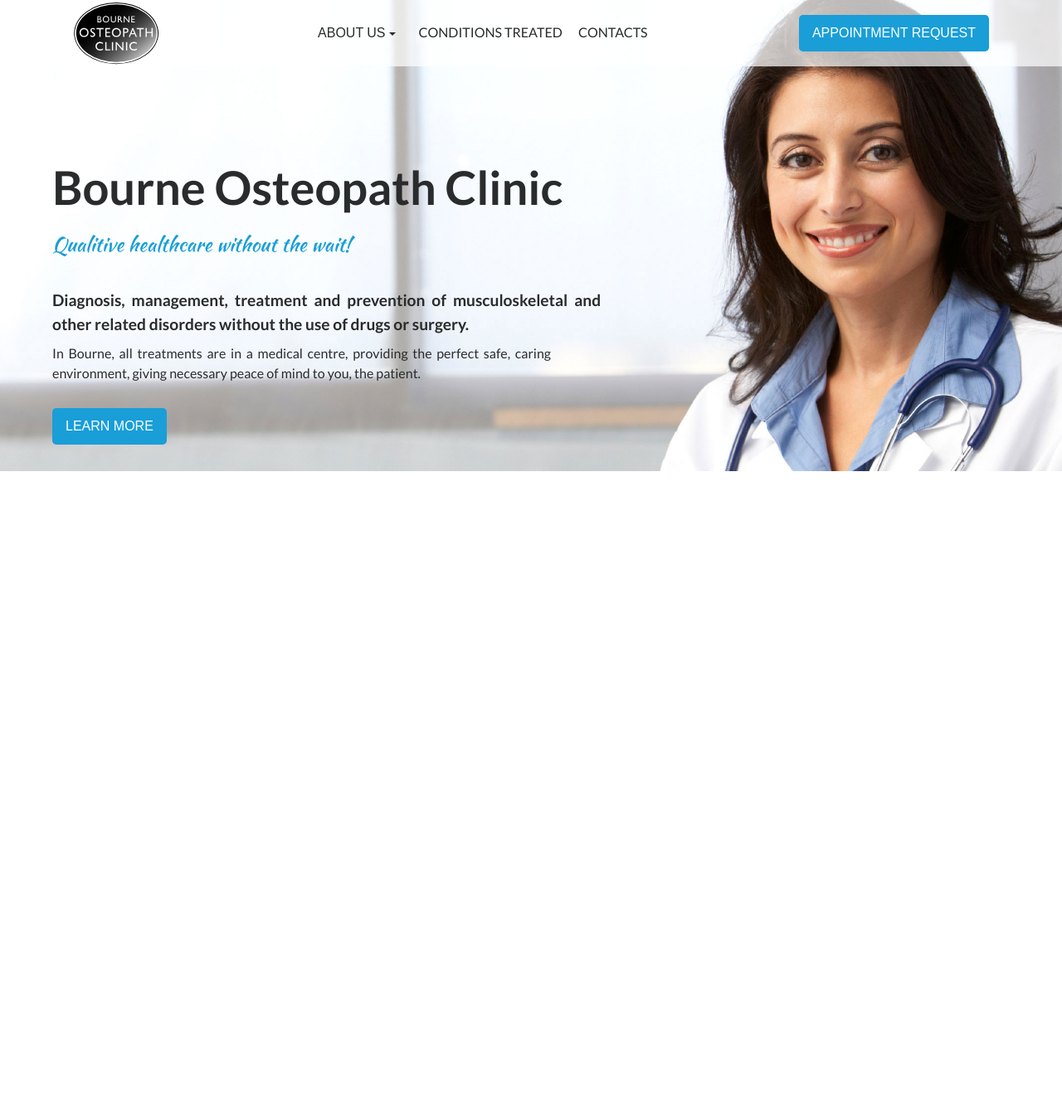
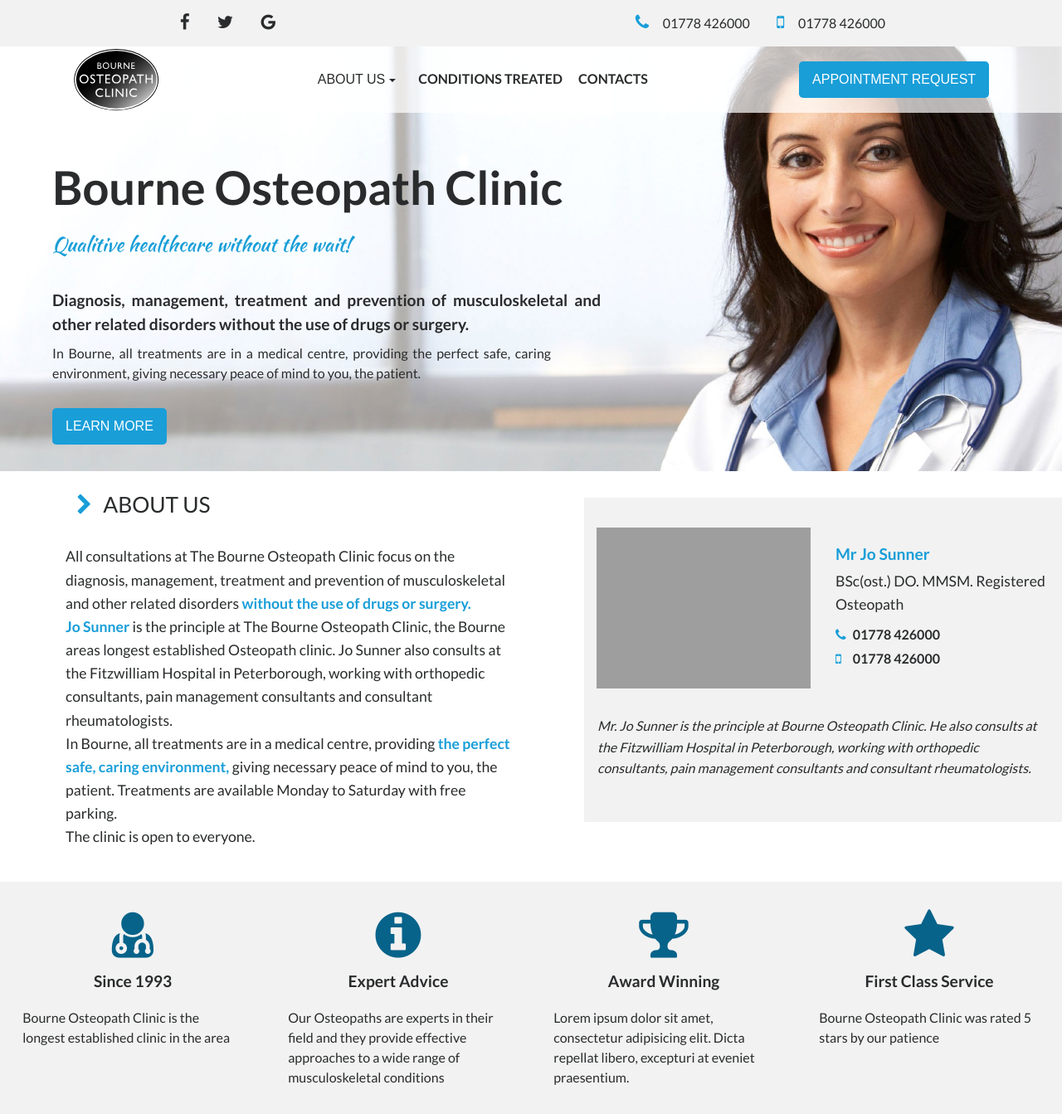
Before and after one commit to olga-chevdarova/clinic, a PHP site: page / in a window 1280 px wide. Shown: the whole page at 83% size. Before the commit the page ends 568 px from the top, so only its background shows below. Run offline with PHP 8.4, Linux system fonts and the light colour scheme; some libraries are stand-ins or nearby versions; grey boxes are pictures that could not be loaded.

Commit message:
about us

```diff
--- a/css/header.scss
+++ b/css/header.scss
@@ -1,6 +1,6 @@
 // Mobile
 
-.quick-access-bar-TAB {
+.quick-access-TAB {
 display: none;
 }
 
@@ -13,6 +13,7 @@
 z-index: 200;
 -ms-flex-pack: justify;
 justify-content: space-between;
+
 }
 
 .logo-box__navbar-top {
@@ -136,6 +137,35 @@
 
 @media (min-width: 700px) {
 
+.quick-access-TAB {
+	display:flex;
+	position:fixed;
+	z-index:15000;
+	height:3.5em;
+	background-color: $grey;
+	width:100%;
+	-ms-flex-pack: justify;
+justify-content: space-between;
+}
+.social-icons-block__quick-access-TAB,.phone-numbers-block__quick-access-TAB {
+	padding:0 1em;
+}
+.social-icon__social-icons-block__quick-access-TAB, .phone-icon__phone-numbers-block__quick-access-TAB {
+	padding:0em 0.8em;
+	font-size:1.3em;
+}
+
+.phone-numbers-block__quick-access-TAB {
+	a {
+		padding-right:0.8em;
+	}
+}
+
+.phone-icon__phone-numbers-block__quick-access-TAB {
+color:$blue;
+}
+
+
 .phone-numbers__navbar-top-MOB {
 	display: none;
 }
@@ -152,6 +182,7 @@
 	text-transform: uppercase;
 	display: inline-block;
 	padding: 0.6em;
+	font-weight:600;
 
 }
 
@@ -194,12 +225,17 @@
 .menu__navbar-top-PC {
 	display: none;
 }
+	.navbar-top {
+		margin-top:3.5em;
+	}
 
 }
 
 //Laptop
 
 @media (min-width: 800px) {
+
+
 #appointment-button {
 	display:none;
 }
@@ -219,7 +255,10 @@
 
 //PC
 @media (min-width: 1300px) {
+.navbar-top {
+	height: 6em;
 
+}
 .menu__navbar-top-TAB {
 	display: none;
 }
@@ -228,8 +267,5 @@
 	display: block;
 }
 
-.navbar-top {
-	height: 6em;
 
 }
-}
--- a/css/main-page.scss
+++ b/css/main-page.scss
@@ -113,6 +113,9 @@
     text-align: justify;
     font-weight:600;
 }
+ .text__welcome-block__main-page {
+    padding-top:11.5em;
+   }
 }
 
 //Laptop
@@ -166,3 +169,4 @@
     max-width:45%;
 }
 }
+@import 'about-us.scss';
--- a/css/styles.css
+++ b/css/styles.css
@@ -14,6 +14,19 @@
   margin: 0; }
 
 h2 {
+  font-size: 1.5em;
+  line-height: 1.5em;
+  text-transform: uppercase;
+  padding: 0.8em 0; }
+
+h2:before {
+  content: '\f054';
+  font-family: FontAwesome;
+  display: inline-block;
+  color: #199ed8;
+  padding: 0 0.5em; }
+
+h3 {
   font-size: 1.2em;
   line-height: 1.5em; }
 
@@ -214,7 +227,7 @@
   to {
     opacity: 1; } }
 
-.quick-access-bar-TAB {
+.quick-access-TAB {
   display: none; }
 
 .navbar-top {
@@ -326,6 +339,29 @@
   display: none; }
 
 @media (min-width: 700px) {
+  .quick-access-TAB {
+    display: -webkit-box;
+    display: -webkit-flex;
+    display: -ms-flexbox;
+    display: flex;
+    position: fixed;
+    z-index: 15000;
+    height: 3.5em;
+    background-color: #F2F2F2;
+    width: 100%;
+    -ms-flex-pack: justify;
+    -webkit-box-pack: justify;
+    -webkit-justify-content: space-between;
+    justify-content: space-between; }
+  .social-icons-block__quick-access-TAB, .phone-numbers-block__quick-access-TAB {
+    padding: 0 1em; }
+  .social-icon__social-icons-block__quick-access-TAB, .phone-icon__phone-numbers-block__quick-access-TAB {
+    padding: 0em 0.8em;
+    font-size: 1.3em; }
+  .phone-numbers-block__quick-access-TAB a {
+    padding-right: 0.8em; }
+  .phone-icon__phone-numbers-block__quick-access-TAB {
+    color: #199ed8; }
   .phone-numbers__navbar-top-MOB {
     display: none; }
   .menu-icon__navbar-top-MOB {
@@ -335,7 +371,8 @@
   .link__menu__navbar-top {
     text-transform: uppercase;
     display: inline-block;
-    padding: 0.6em; }
+    padding: 0.6em;
+    font-weight: 600; }
   .dropdown-menu {
     border: 0;
     line-height: 1.5em;
@@ -365,7 +402,9 @@
     font-size: 1em;
     padding: 0.6em 1em; }
   .menu__navbar-top-PC {
-    display: none; } }
+    display: none; }
+  .navbar-top {
+    margin-top: 3.5em; } }
 
 @media (min-width: 800px) {
   #appointment-button {
@@ -383,12 +422,12 @@
     padding: 0.6em 1em; } }
 
 @media (min-width: 1300px) {
+  .navbar-top {
+    height: 6em; }
   .menu__navbar-top-TAB {
     display: none; }
   .menu__navbar-top-PC {
-    display: block; }
-  .navbar-top {
-    height: 6em; } }
+    display: block; } }
 
 .mobile-menu {
   width: 80%;
@@ -520,7 +559,9 @@
     font-size: 1.2em;
     line-height: 1.5em;
     text-align: justify;
-    font-weight: 600; } }
+    font-weight: 600; }
+  .text__welcome-block__main-page {
+    padding-top: 11.5em; } }
 
 @media (min-width: 900px) {
   .decription-PC__text__welcome-block__main-page {
@@ -556,3 +597,110 @@
     max-width: 45%; }
   .decription-PC__text__welcome-block__main-page {
     max-width: 45%; } }
+
+.about-us__main-page {
+  padding: 0; }
+
+.about-clinic__about-us__main-page {
+  font-size: 1.1em;
+  line-height: 1.6em;
+  max-width: 100%; }
+
+.about-doctor__about-us__main-page {
+  width: 100%;
+  background-color: #F2F2F2;
+  margin: 2em 0;
+  padding: 1em 0; }
+
+.marked-text {
+  color: #199ed8;
+  font-weight: 600; }
+
+.info__about-doctor__about-us__main-page {
+  text-align: justify;
+  font-size: 1.1em;
+  line-height: 1.6em; }
+
+.title__about-doctor__about-us__main-page {
+  font-size: 1.2em;
+  color: #199ed8;
+  font-weight: 600;
+  line-height: 2em; }
+
+.text__about-doctor__about-us__main-page {
+  padding: 1em;
+  font-style: italic;
+  line-height: 1.6em; }
+
+.tel__about-doctor__about-us__main-page {
+  padding: .5em 0;
+  line-height: 1.8em;
+  font-weight: 600; }
+  .tel__about-doctor__about-us__main-page i {
+    color: #199ed8;
+    width: 1.3em; }
+
+.icons-block__about-us__main-page {
+  width: 45%;
+  padding: 0.5em;
+  margin: 0.5em;
+  background-color: #F2F2F2;
+  text-align: center; }
+  .icons-block__about-us__main-page i {
+    color: #07638A; }
+
+.title__icons-block__about-us__main-page {
+  font-weight: 600;
+  padding: 0.5em 0; }
+
+.text__icons-block__about-us__main-page {
+  display: none; }
+
+.text-TAB__about-doctor__about-us__main-page {
+  display: none; }
+
+@media (min-width: 460px) {
+  .text__icons-block__about-us__main-page {
+    text-align: left;
+    display: block;
+    padding: 0 0.5em; } }
+
+@media (min-width: 600px) {
+  .text__about-doctor__about-us__main-page {
+    padding-top: 1.5em; } }
+
+@media (min-width: 700px) {
+  .text__about-doctor__about-us__main-page {
+    display: none; }
+  .text-TAB__about-doctor__about-us__main-page {
+    padding-top: 1em;
+    font-style: italic;
+    line-height: 1.6em;
+    display: block; }
+  .about-doctor__about-us__main-page {
+    padding: 2em 0; } }
+
+@media (min-width: 800px) {
+  .icons-block__about-us__main-page {
+    margin: 0;
+    width: 25%;
+    padding: 2em 1.2em 1em; }
+  .icons-block-wrap__about-us__main-page {
+    margin-top: 2.5em; } }
+
+@media (min-width: 1000px) {
+  .about-clinic__about-us__main-page {
+    width: 45%; }
+  .about-doctor__about-us__main-page {
+    width: 45%; }
+  .text-TAB__about-doctor__about-us__main-page {
+    display: none; }
+  .text__about-doctor__about-us__main-page {
+    display: block; } }
+
+@media (min-width: 1500px) {
+  .about-doctor__about-us__main-page {
+    max-width: 40%;
+    margin-right: 3em; }
+  .about-clinic__about-us__main-page {
+    text-align: justify; } }
--- a/css/styles.scss
+++ b/css/styles.scss
@@ -2,6 +2,7 @@
 $blue: #199ed8;
 $text-color: #292b2c;
 $white: hsl(0, 0%, 100%);
+$grey:#F2F2F2;
 
 //Fonts
 
@@ -28,7 +29,22 @@
 }
 
 h2 {
-    font-size: 1.2em;
+    font-size: 1.5em;
+     line-height:1.5em;
+     text-transform:uppercase;
+     padding:0.8em 0;
+}
+h2:before {
+    content: '\f054';
+    font-family: FontAwesome;
+    display: inline-block;
+    color: $blue;
+    padding:0 0.5em;
+
+}
+h3 {
+
+       font-size: 1.2em;
      line-height:1.5em;
 }
 
--- a/index.html
+++ b/index.html
@@ -5,29 +5,12 @@
     <meta charset="UTF-8">
     <meta name="viewport" content="width=device-width, initial-scale=1.0, user-scalable=no, maximum-scale=1.0">
     <meta http-equiv="X-UA-Compatible" content="IE=edge">
-    <link href="https://fonts.googleapis.com/css?family=Kaushan+Script|Lato:300,400,700" rel="stylesheet">
-    <!--build:css css/main.css-->
-    <!--bower:css-->
-    <link rel="stylesheet" href="bower_components/normalize-css/normalize.css">
-    <link rel="stylesheet" href="bower_components/animate.css/animate.css">
-    <link rel="stylesheet" href="bower_components/tooltipster/dist/css/tooltipster.bundle.css">
-    <link rel="stylesheet" href="bower_components/components-font-awesome/css/font-awesome.css">
-    <!--endbower-->
-    <link rel="stylesheet" href="bower_components/bootstrap/dist/css/bootstrap.css">
-    <link rel="stylesheet" href="css/styles.css">
-    <!--endbuild-->
-    <header></header>
+  </head>
   <body>
     <header class="container-fluid">
-        <div class="quick-access-bar-TAB">
-          <div class="social-icons__quick-access-bar-TAB">
-            <div class="social-icons--facebook__quick-access-bar-TAB"></div>
-            <div class="social-icons--twitter__quick-access-bar-TAB social-icons--google__quick-access-bar-TAB"></div>
-          </div>
-          <div class="phone-numbers__quick-access-bar-TAB">
-            <div class="phone-icon__phone-numbers__quick-access-bar-TAB"></div>
-            <div class="phone-number__phone-numbers__quick-access-bar-TAB"></div>
-          </div>
+      <div class="quick-access-TAB row align-items-center justify-content-around">
+        <div class="social-icons-block__quick-access-TAB"><i aria-hidden="true" class="fa fa-facebook social-icon__social-icons-block__quick-access-TAB"></i><i aria-hidden="true" class="fa fa-twitter social-icon__social-icons-block__quick-access-TAB"></i><i aria-hidden="true" class="fa fa-google social-icon__social-icons-block__quick-access-TAB"></i></div>
+        <div class="phone-numbers-block__quick-access-TAB"><i aria-hidden="true" class="fa fa-phone phone-icon__phone-numbers-block__quick-access-TAB"></i><a href="tel:01778-426000">01778 426000 </a><i aria-hidden="true" class="fa fa-mobile phone-icon__phone-numbers-block__quick-access-TAB"></i><a href="tel:01778-426000">01778 426000</a></div>
       </div>
       <div class="navbar-top row align-items-center justify-content-around">
         <div class="logo-box__navbar-top"><img id="logo-header" src="img/logo.svg" class="svg-image"><img id="logo-ALT__navbar-top" src="img/logo.png" class="alt-image"></div>
@@ -44,7 +27,7 @@
             </div>
           </div><a href="" class="link__menu__navbar-top">Conditions treated</a><a href="" class="link__menu__navbar-top">Contacts</a>
         </nav>
-          <nav class="menu__navbar-top-PC"><a hrdef="" class="link__menu__navbar-top">About us</a><a href="" class="link__menu__navbar-top">Conditions treated</a><a href="" class="link__menu__navbar-top">Gallery</a><a href="" class="link__menu__navbar-top">Testimonials</a><a href="" class="link__menu__navbar-top">Videos</a><a href="" class="link__menu__navbar-top">Contacts</a></nav>
+        <nav class="menu__navbar-top-PC"><a href="" class="link__menu__navbar-top">About us</a><a href="" class="link__menu__navbar-top">Conditions treated</a><a href="" class="link__menu__navbar-top">Gallery</a><a href="" class="link__menu__navbar-top">Testimonials</a><a href="" class="link__menu__navbar-top">Videos</a><a href="" class="link__menu__navbar-top">Contacts</a></nav>
         <button id="appointment-button" class="link__menu__navbar-top">Appointment	</button>
         <button id="appointment-button-LAP" class="link__menu__navbar-top">Appointment request</button>
       </div>
@@ -155,13 +138,56 @@
           <h1 class="title__text__welcome-block__main-page">Bourne Osteopath Clinic</h1>
           <div class="motto__text__welcome-block__main-page">Qualitive healthcare without the wait!</div>
           <div class="subtitle__text__welcome-block__main-page"> Musculoskeletal disorders treatment without the use of drugs or surgery.</div>
-            <h2 class="subtitle-TAB__text__welcome-block__main-page">Diagnosis, management, treatment and prevention of musculoskeletal and other related disorders without the use of drugs or surgery.</h2>
+          <h3 class="subtitle-TAB__text__welcome-block__main-page">Diagnosis, management, treatment and prevention of musculoskeletal and other related disorders without the use of drugs or surgery.</h3>
           <p class="decription-PC__text__welcome-block__main-page">In Bourne, all treatments are in a medical centre, providing the perfect safe, caring environment, giving necessary peace of mind to you, the patient.</p>
           <button id="learn-more-button">Learn More</button>
         </div>
       </div>
+      <section class="container-fluid">
+        <div class="row about-us__main-page">
+          <div class="about-clinic__about-us__main-page container">
+            <h2>About us</h2><span>All consultations at The Bourne Osteopath Clinic focus on the diagnosis, management, treatment and prevention of musculoskeletal and other related disorders </span><span class="marked-text">without the use of drugs or surgery.</span><br><span class="marked-text">Jo Sunner </span><span>is the principle at The Bourne Osteopath Clinic, the Bourne areas longest established Osteopath clinic. Jo Sunner also consults at the Fitzwilliam Hospital in Peterborough, working with orthopedic consultants, pain management consultants and consultant rheumatologists.</span><br><span>In Bourne, all treatments are in a medical centre, providing </span><span class="marked-text">the perfect safe, caring environment, </span><span>giving necessary peace of mind to you, the patient. Treatments are available Monday to Saturday with free parking. </span><br><span>The clinic is open to everyone. </span>
+          </div>
+          <div class="about-doctor__about-us__main-page container-fluid row align-items-center justify-content-around">
+            <div class="col-6"><img src="../img/jo.jpg"></div>
+            <div class="col-6"><a href="#" class="title__about-doctor__about-us__main-page">Mr Jo Sunner</a><br><span class="info__about-doctor__about-us__main-page">BSc(ost.) DO. MMSM. Registered Osteopath</span>
+              <div class="tel__about-doctor__about-us__main-page"><i aria-hidden="true" class="fa fa-phone"></i><a href="tel:01778-426000">01778 426000 </a><br><i aria-hidden="true" class="fa fa-mobile"></i><a href="tel:01778-426000">01778 426000 </a></div>
+              <div class="text-TAB__about-doctor__about-us__main-page">Mr. Jo Sunner is the principle at Bourne Osteopath Clinic. He also consults at the Fitzwilliam Hospital in Peterborough, working with orthopedic consultants, pain management consultants and consultant rheumatologists. </div>
+            </div>
+            <div class="text__about-doctor__about-us__main-page">Mr. Jo Sunner is the principle at Bourne Osteopath Clinic. He also consults at the Fitzwilliam Hospital in Peterborough, working with orthopedic consultants, pain management consultants and consultant rheumatologists. </div>
+          </div>
+        </div>
+        <div class="icons-block-wrap__about-us__main-page row justify-content-around">
+          <div class="icons-block__about-us__main-page"><i aria-hidden="true" class="fa fa-user-md fa-4x"></i>
+            <h3 class="title__icons-block__about-us__main-page">Since 1993</h3>
+            <p class="text__icons-block__about-us__main-page">Bourne Osteopath Clinic is the longest established clinic in the area</p>
+          </div>
+          <div class="icons-block__about-us__main-page"><i aria-hidden="true" class="fa fa-info-circle fa-4x"></i>
+            <h3 class="title__icons-block__about-us__main-page">Expert Advice</h3>
+            <p class="text__icons-block__about-us__main-page">Our Osteopaths are experts in their field and they provide effective approaches to a wide range of musculoskeletal conditions </p>
+          </div>
+          <div class="icons-block__about-us__main-page"><i aria-hidden="true" class="fa fa-trophy fa-4x"></i>
+            <h3 class="title__icons-block__about-us__main-page">Award Winning</h3>
+            <p class="text__icons-block__about-us__main-page"> Lorem ipsum dolor sit amet, consectetur adipisicing elit. Dicta repellat libero, excepturi at eveniet praesentium.</p>
+          </div>
+          <div class="icons-block__about-us__main-page"><i aria-hidden="true" class="fa fa-star fa-4x"></i>
+            <h3 class="title__icons-block__about-us__main-page">First Class Service</h3>
+            <p class="text__icons-block__about-us__main-page">Bourne Osteopath Clinic was rated 5 stars by our patience</p>
+          </div>
+        </div>
       </section>
-    </body>
+    </section>
+    <link href="https://fonts.googleapis.com/css?family=Kaushan+Script|Lato:300,400,700" rel="stylesheet">
+    <!--build:css css/main.css-->
+    <!--bower:css-->
+    <link rel="stylesheet" href="bower_components/normalize-css/normalize.css">
+    <link rel="stylesheet" href="bower_components/animate.css/animate.css">
+    <link rel="stylesheet" href="bower_components/tooltipster/dist/css/tooltipster.bundle.css">
+    <link rel="stylesheet" href="bower_components/components-font-awesome/css/font-awesome.css">
+    <!--endbower-->
+    <link rel="stylesheet" href="bower_components/bootstrap/dist/css/bootstrap.css">
+    <link rel="stylesheet" href="css/styles.css">
+    <!--endbuild-->
     <!--build:js js/vendor.js-->
     <!--bower:js-->
     <script src="bower_components/jquery/dist/jquery.js"></script>
@@ -177,5 +203,5 @@
     <!--build:js js/main.js-->
     <script type="text/javascript" src="js/script.js"></script>
     <!--endbuild-->
-  </head>
+  </body>
 </html>
--- a/jade/main-page.jade
+++ b/jade/main-page.jade
@@ -4,6 +4,7 @@
 			h1.title__text__welcome-block__main-page Bourne Osteopath Clinic
 			.motto__text__welcome-block__main-page Qualitive healthcare without the wait!
 			.subtitle__text__welcome-block__main-page  Musculoskeletal disorders treatment without the use of drugs or surgery.
-			h2.subtitle-TAB__text__welcome-block__main-page Diagnosis, management, treatment and prevention of musculoskeletal and other related disorders without the use of drugs or surgery.
+			h3.subtitle-TAB__text__welcome-block__main-page Diagnosis, management, treatment and prevention of musculoskeletal and other related disorders without the use of drugs or surgery.
 			p.decription-PC__text__welcome-block__main-page In Bourne, all treatments are in a medical centre, providing the perfect safe, caring environment, giving necessary peace of mind to you, the patient.
 			button#learn-more-button Learn More
+	include about-us.jade
```
Also changed, not shown: index.jade (+31 -32 lines), jade/header.jade (+11 -8 lines), img/bg-MOB_port__welcome-block.jpg, img/bg-TAB__welcome-block.jpg. Lines whose indentation alone changed are shown as unchanged.
